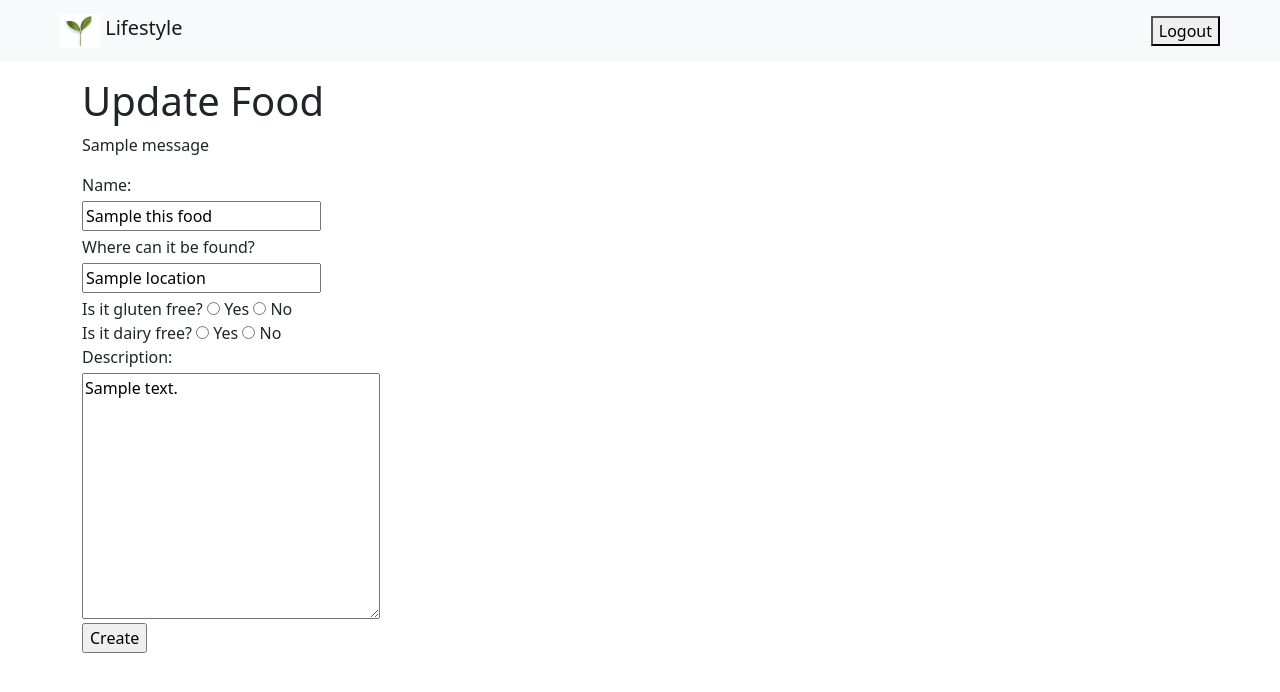
After one commit to ashleyann9535/friendlyfoods, a Flask app: template flask_app/templates/update_food.html in a window 1280 px wide. The commit adds this page. Shown: the top 692 px of the page. Run offline with Flask 2, Linux system fonts and the light colour scheme; the template is opened without the code that fills it: most values are stand-ins (such as "Sample title", 1, 10 or a date in 2020); one stand-in notice (Sample message) is shown.

Commit message:
create update page

```diff
--- /dev/null
+++ b/flask_app/templates/update_food.html
@@ -0,0 +1,87 @@
+<!DOCTYPE html>
+<html lang="en">
+<head>
+    <meta charset="UTF-8">
+    <meta http-equiv="X-UA-Compatible" content="IE=edge">
+    <meta name="viewport" content="width=device-width, initial-scale=1.0">
+    <title>Update Food</title>
+    <!-- Bootstrap -->
+    <link
+      href="https://cdn.jsdelivr.net/npm/bootstrap@5.2.0-beta1/dist/css/bootstrap.min.css"
+      rel="stylesheet"
+      integrity="sha384-0evHe/X+R7YkIZDRvuzKMRqM+OrBnVFBL6DOitfPri4tjfHxaWutUpFmBp4vmVor"
+      crossorigin="anonymous"
+    />
+    <script
+      src="https://cdn.jsdelivr.net/npm/bootstrap@5.2.0-beta1/dist/js/bootstrap.bundle.min.js"
+      integrity="sha384-pprn3073KE6tl6bjs2QrFaJGz5/SUsLqktiwsUTF55Jfv3qYSDhgCecCxMW52nD2"
+      crossorigin="anonymous"
+    ></script>
+    <!-- Style Sheet -->
+    <link
+      rel="stylesheet"
+      type="text/css"
+      href="{{ url_for('static', filename='styles.css') }}"
+    />
+</head>
+<body>
+    <!-- Navigation Bar -->
+    <nav class="navbar bg-light ps-5 pe-5 mb-3">
+        <div class="container-fluid">
+          <a href="/user/profile" class="navbar-brand">
+            <img
+              src="/static/src/leaf_symbol.jpg"
+              alt="leaf"
+              width="40"
+              height="34"
+              class="d-inline-block align-text-top"
+            />
+            Lifestyle
+          </a>
+          <a href="/logout"><button>Logout</button></a>
+        </div>
+      </nav>
+
+    <!-- Content -->
+    <div class="container">
+        <h1>Update Food</h1>
+        {% with messages = get_flashed_messages(category_filter =['create_food']) %}
+        <!-- declare a variable called messages -->
+        {% if messages %}
+        <!-- check if there are any messages -->
+        {% for message in messages %}
+        <!-- loop through the messages -->
+        <p>{{message}}</p>
+        <!-- display each message in a paragraph tag -->
+        {% endfor %} {% endif %} {% endwith %}
+        <form action="/add/food" method="POST">
+          <input type="hidden" name="id" value="{{this_food.id}}" />
+          <label class="d-block">
+            Name:
+            <input type="text" name="name" value="{{this_food.name}}" class='d-block mt-1 mb-1'/>
+          </label>
+          <label class="d-block">
+            Where can it be found?
+            <input type="text" name="location" value="{{this_food.location}}" class='d-block mt-1 mb-1'/>
+          </label>
+          <label class="d-block">
+            Is it gluten free?
+            <input type="radio" name="gluten_free" value="1"/> Yes
+            <input type="radio" name="gluten_free" value="0"/> No
+          </label>
+          <label class="d-block">
+              Is it dairy free?
+              <input type="radio" name="dairy_free" value="1"/> Yes
+              <input type="radio" name="dairy_free" value="0"/> No
+            </label>
+          <label class="d-block">
+            Description:
+            <textarea name="description" cols="30" rows="10" class="d-block mt-1 mb-1">{{this_food.description}}</textarea>
+          </label>
+          <input type="submit" value="Create" />
+        </form>
+
+      </div>
+
+</body>
+</html>
```
Also changed, not shown: flask_app/controllers/foods.py (+7 -1 lines), flask_app/models/food.py (+46 -2 lines), flask_app/templates/profile.html (+16 -5 lines).
